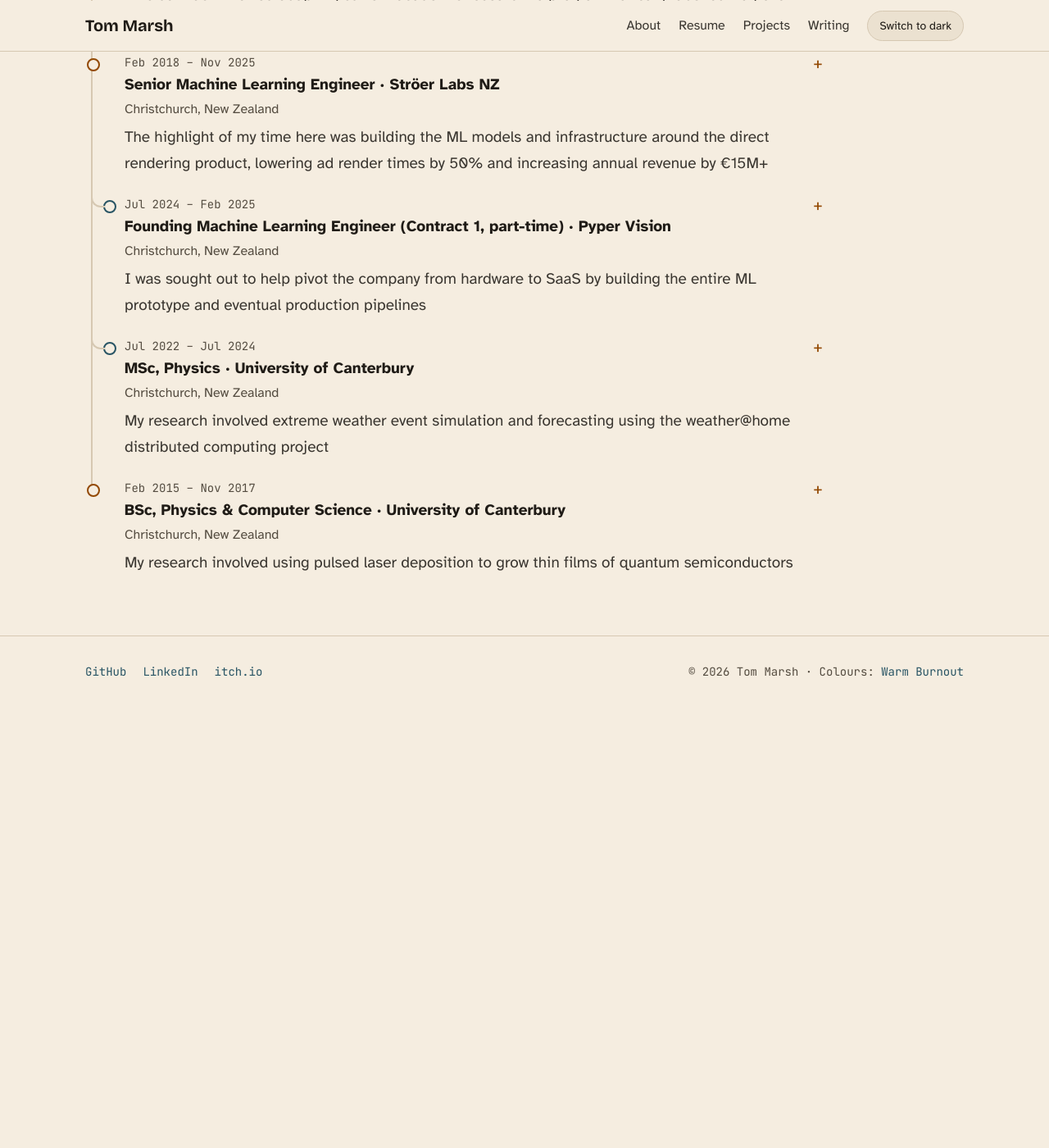
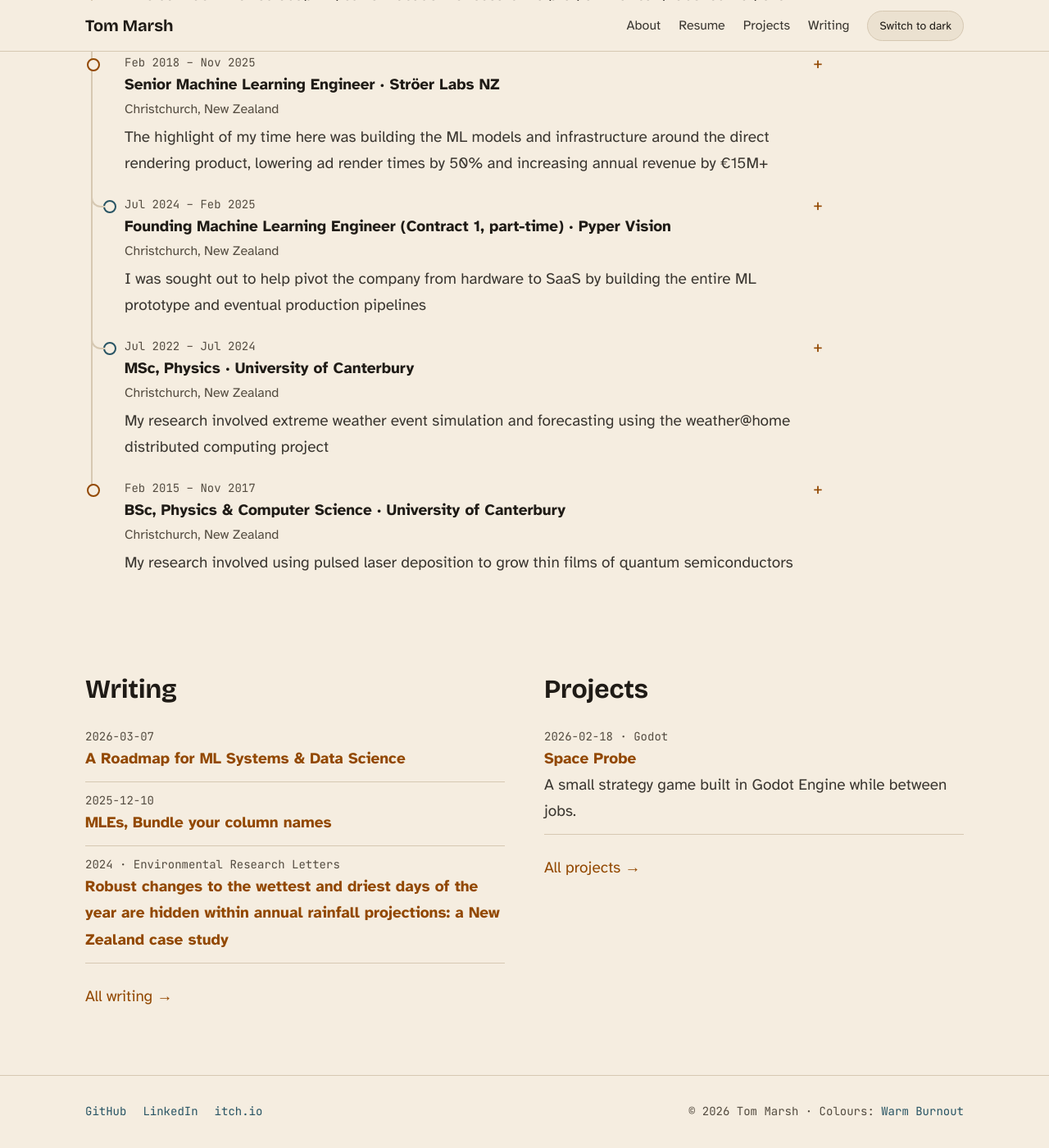
Before and after one commit to Graphight/Graphight.github.io, a Jekyll site: the page built from index.md, in a window 1280 px wide and 1400 px high, scrolled down 1303 px. Shown: the whole window at 82% size. Built offline with Jekyll 4.4.1, drawn with Linux system fonts in a browser that asks for light colours; before the commit the page ends 2167 px from its top, so only the background shows below that.

Commit message:
home: list writing and projects side by side

```diff
--- a/assets/css/site.scss
+++ b/assets/css/site.scss
@@ -154,6 +154,13 @@ th { background: var(--surf); color: var(--hi); }
 .home-section h2 { margin-top: 0; }
 #work .timeline { max-width: $column; }
 
+.pair { display: grid; gap: 48px; padding-bottom: 80px; }
+@media (min-width: 720px) { .pair { grid-template-columns: 1fr 1fr; } }
+.entries { list-style: none; margin: 0 0 24px; padding: 0; }
+.entries li { display: flex; flex-direction: column; padding: 12px 0; border-bottom: 1px solid var(--line); }
+.entries .when { font: 14px/1.5 $mono; color: var(--mute); }
+.entries a { font-weight: 700; }
+
 .article-end {
   display: flex;
   flex-wrap: wrap;
--- a/index.md
+++ b/index.md
@@ -26,3 +26,24 @@ layout: default
   <h2>Work</h2>
   {% include timeline.html %}
 </section>
+
+<div class="wrap home-section pair">
+  <section>
+    <h2>Writing</h2>
+    <ul class="entries">
+      {%- assign articles = site.pages | where: "layout", "article" | sort: "date" | reverse %}
+      {%- for a in articles %}
+      <li><span class="when">{{ a.date | date: "%Y-%m-%d" }}</span><a href="{{ a.url | relative_url }}">{{ a.title | escape }}</a></li>
+      {%- endfor %}
+      <li><span class="when">2024 · Environmental Research Letters</span><a href="https://iopscience.iop.org/article/10.1088/1748-9326/ad585a">Robust changes to the wettest and driest days of the year are hidden within annual rainfall projections: a New Zealand case study</a></li>
+    </ul>
+    <a href="{{ '/pages/writing' | relative_url }}">All writing →</a>
+  </section>
+  <section>
+    <h2>Projects</h2>
+    <ul class="entries">
+      <li><span class="when">2026-02-18 · Godot</span><a href="{{ '/pages/projects' | relative_url }}">Space Probe</a>A small strategy game built in Godot Engine while between jobs.</li>
+    </ul>
+    <a href="{{ '/pages/projects' | relative_url }}">All projects →</a>
+  </section>
+</div>
```
